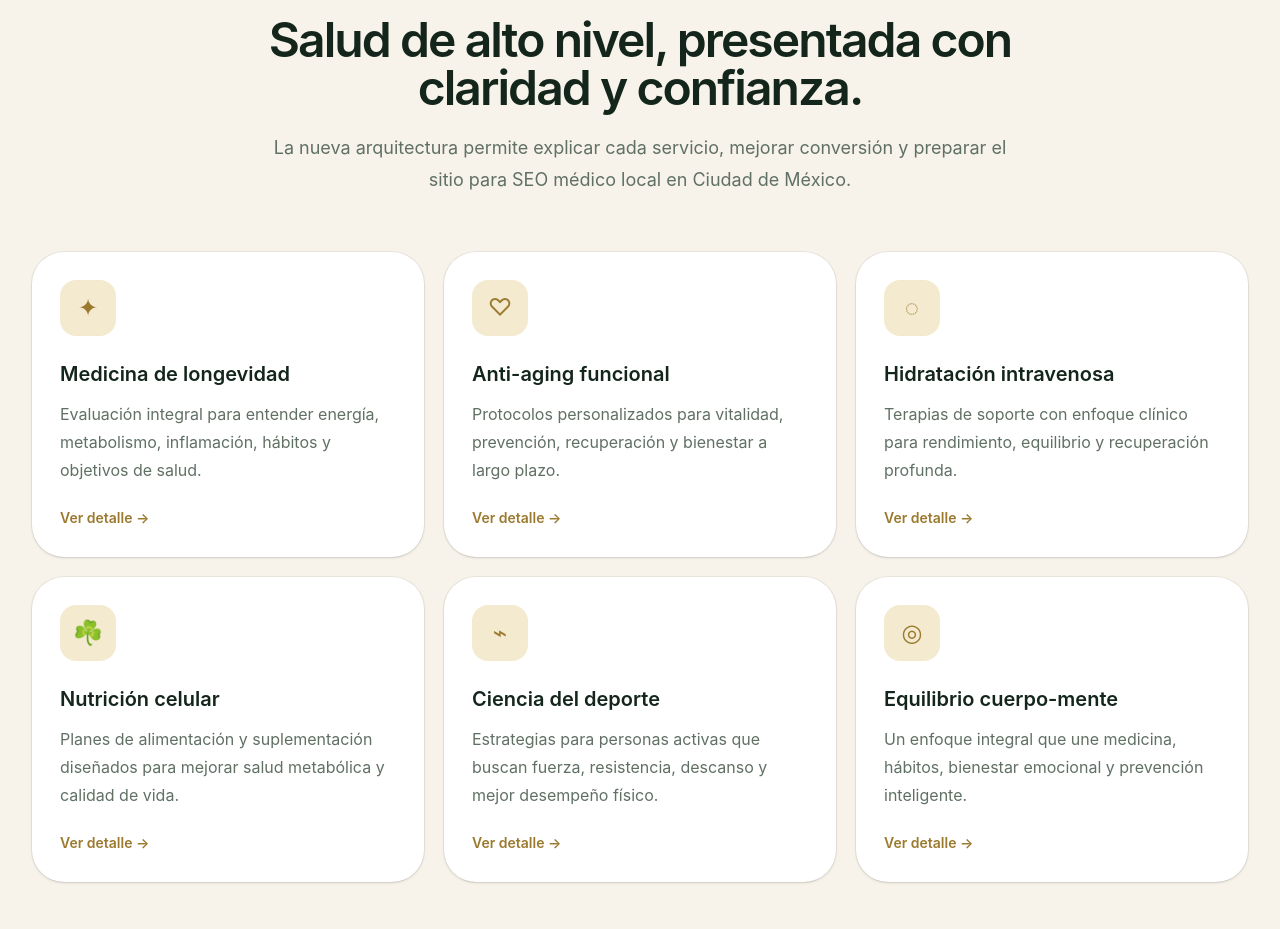
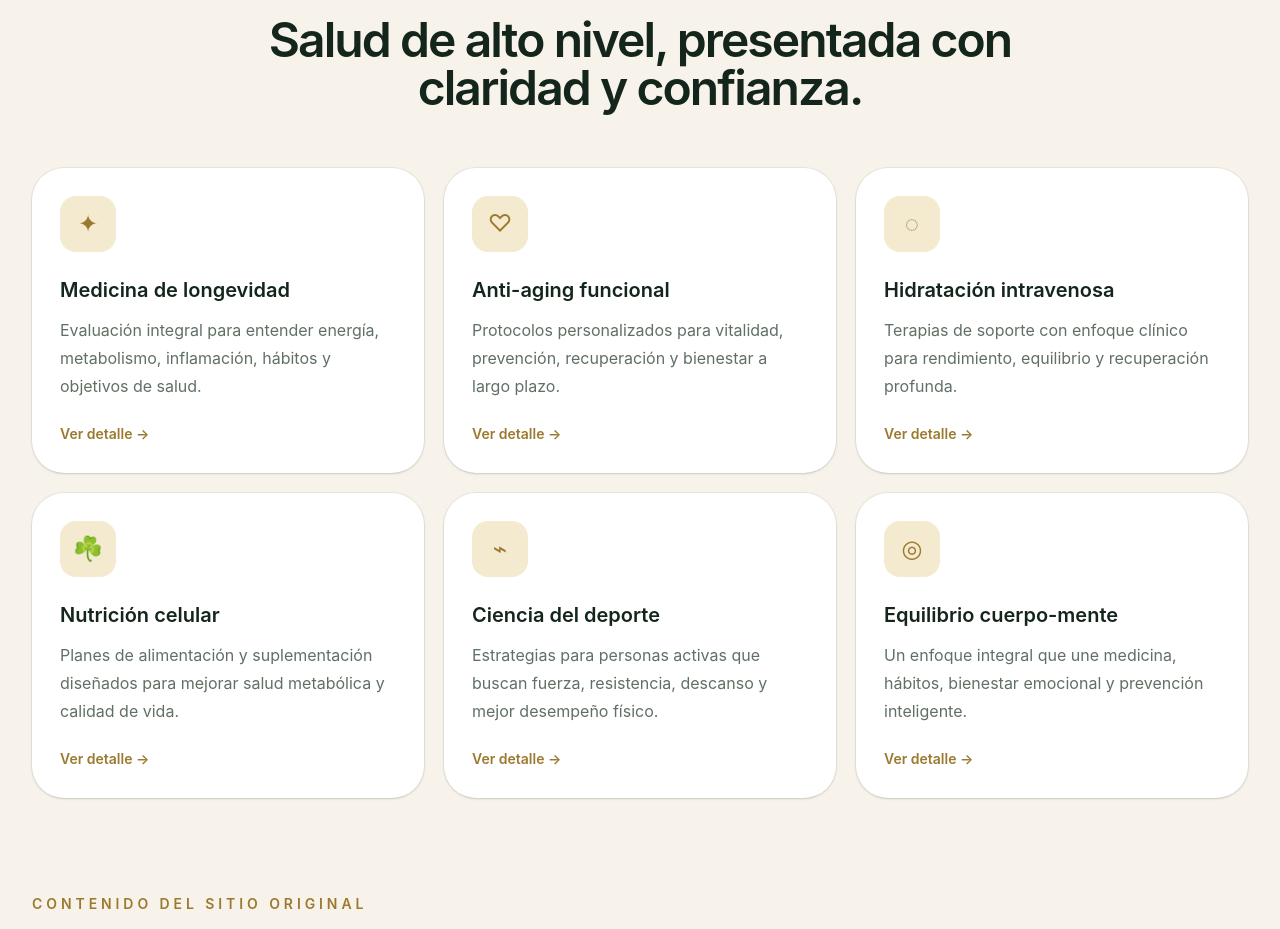
Before and after one commit to o7digital/goldenhealth, a React (Vite) app: page / in a window 1280 px wide. Shown: the part 1340-2269 px from the top of the page. Built offline with nearby package versions, Linux system fonts and the light colour scheme.

Commit message:
fix(copy): remove therapies seo placeholder

```diff
--- a/src/App.jsx
+++ b/src/App.jsx
@@ -20,7 +20,7 @@ const copy = {
     ],
     therapiesEyebrow: "Terapias y servicios",
     therapiesTitle: "Salud de alto nivel, presentada con claridad y confianza.",
-    therapiesText: "La nueva arquitectura permite explicar cada servicio, mejorar conversión y preparar el sitio para SEO médico local en Ciudad de México.",
+    therapiesText: "",
     details: "Ver detalle →",
     services: [
       ["✦", "Medicina de longevidad", "Evaluación integral para entender energía, metabolismo, inflamación, hábitos y objetivos de salud."],
```
